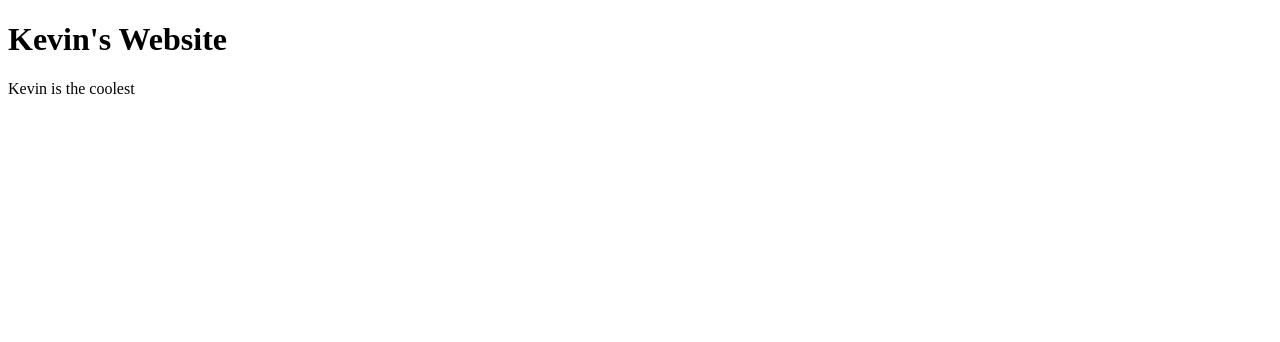
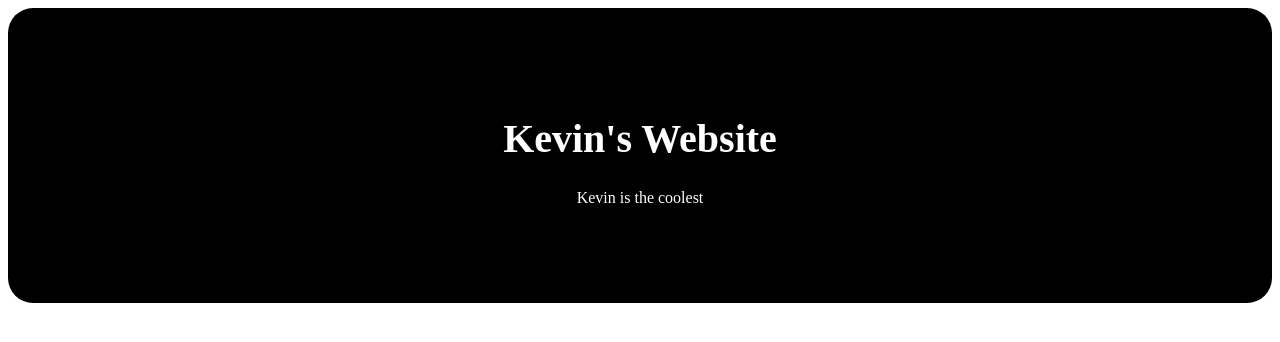
Before and after one commit to GDSC-Queens/GDSC-Website-Workshop, a plain HTML site: page index.html in a window 1280 px wide. Drawn offline with Linux system fonts and the light colour scheme.

Commit message:
💄 Style Page Header

```diff
--- a/index.html
+++ b/index.html
@@ -5,6 +5,8 @@
     <title>Kevin's Homepage</title>
     <meta charset="UTF-8">
     <meta name="viewport" content="width=device-width, initial-scale=1">
+
+    <link rel="stylesheet" href="style.css">
 </head>
 
 <body>
--- a/style.css
+++ b/style.css
@@ -0,0 +1,13 @@
+/* Page header */
+#page-header {
+  padding: 80px;
+  text-align: center;
+  background: black;
+  color: white;
+  border-radius: 25px;
+}
+
+/* Increase size of header text */
+#page-header h1 {
+  font-size: 40px;
+}
```
